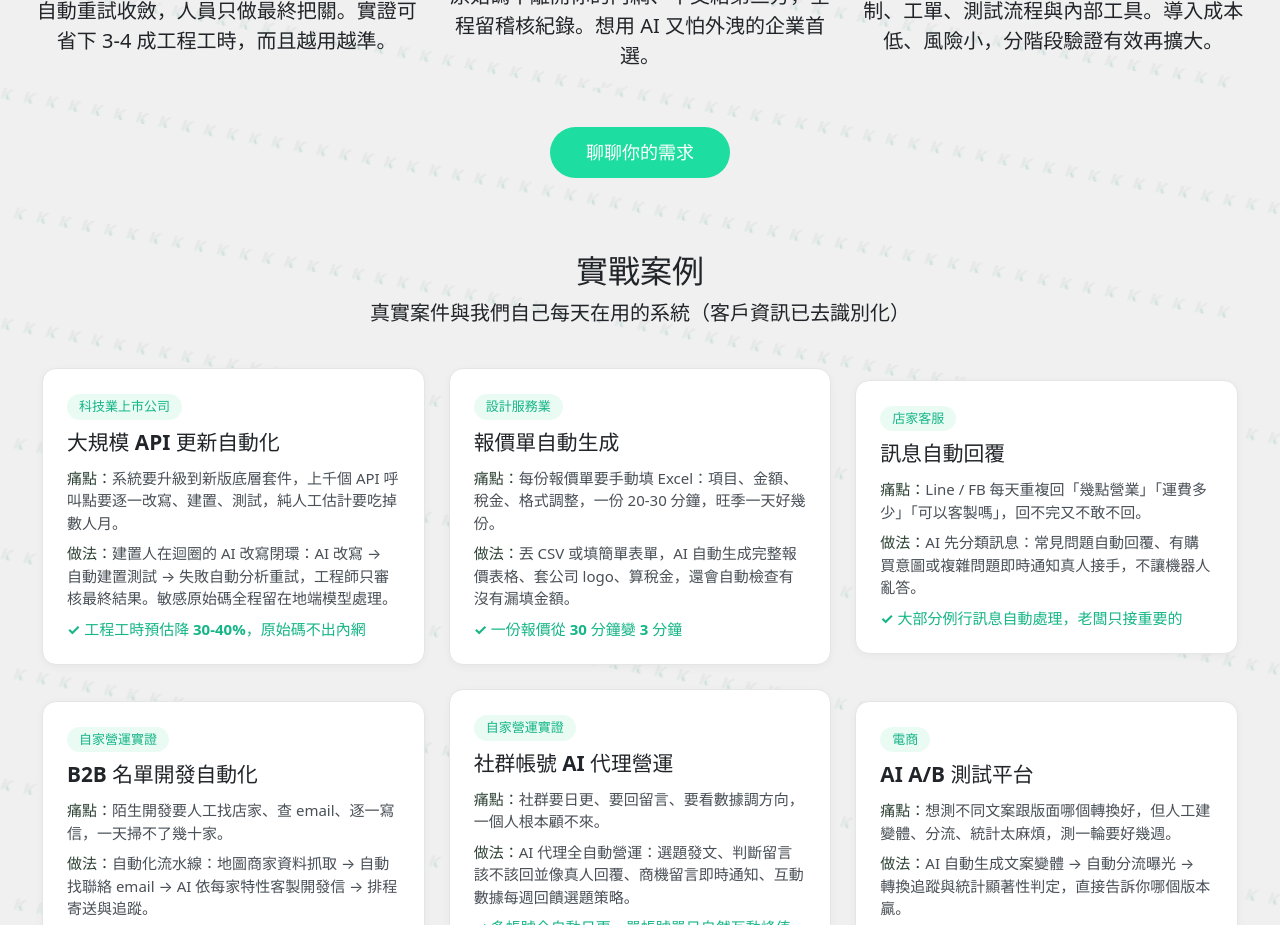
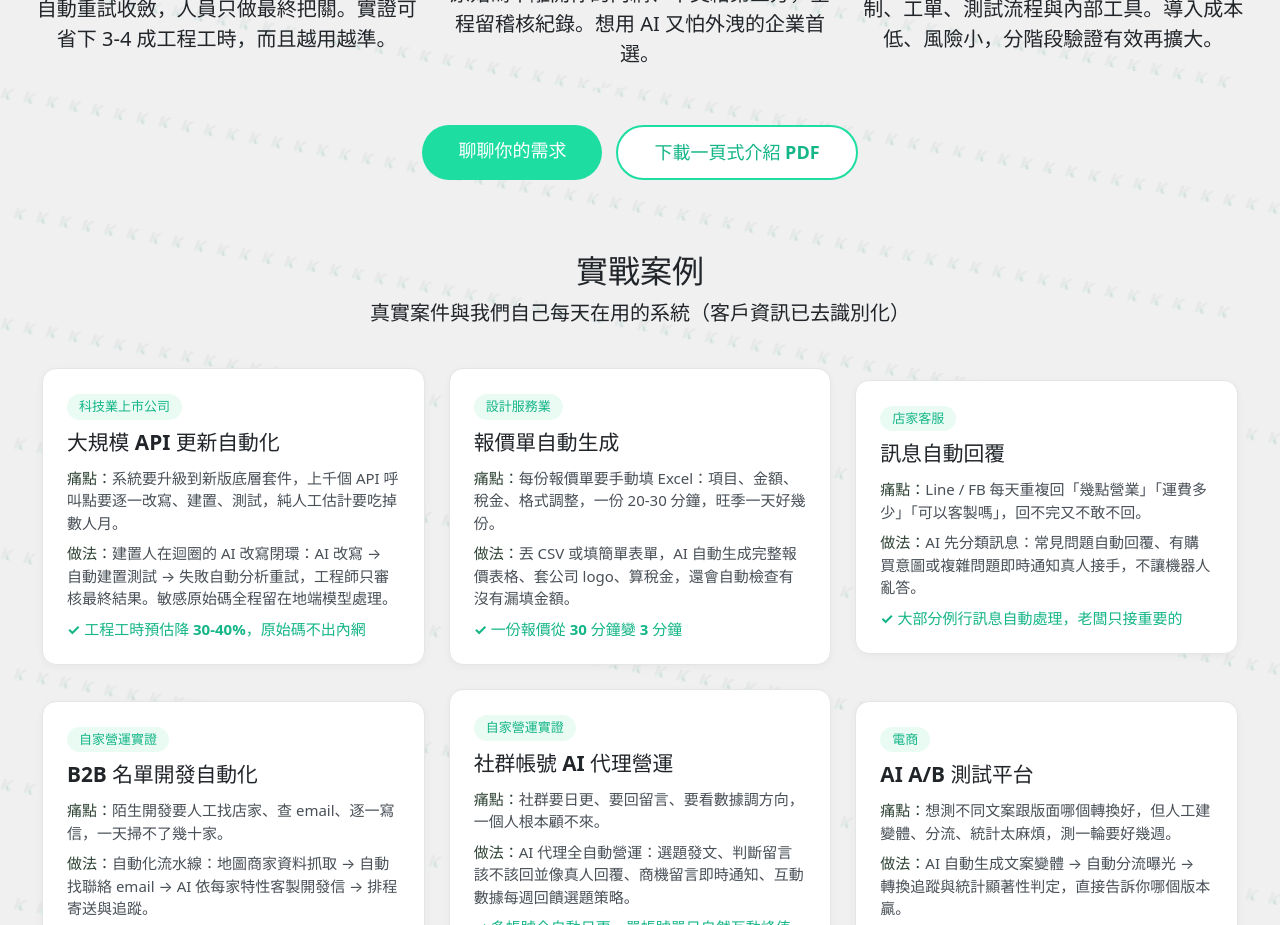
Before and after one commit to eric033014/ms300k_website, a React (Vite) app: page / in a window 1280 px wide. Shown: the part 1440-2365 px from the top of the page. Built offline with nearby package versions, Linux system fonts and the light colour scheme; no server answers.

Commit message:
Host AI one-pager PDF + download button

```diff
--- a/src/components/AIService.jsx
+++ b/src/components/AIService.jsx
@@ -103,7 +103,7 @@ const AIService = () => {
             </div>
           ))}
         </div>
-        <div style={{ textAlign: 'center', marginTop: '40px' }}>
+        <div style={{ textAlign: 'center', marginTop: '40px', display: 'flex', gap: '14px', justifyContent: 'center', flexWrap: 'wrap' }}>
           <a
             href="https://links.code-tw.com/#contact"
             target="_blank"
@@ -121,6 +121,24 @@ const AIService = () => {
           >
             聊聊你的需求
           </a>
+          <a
+            href="/ms300k-ai-onepager.pdf"
+            target="_blank"
+            rel="noopener noreferrer"
+            style={{
+              display: 'inline-block',
+              backgroundColor: '#fff',
+              color: '#14b586',
+              fontWeight: 'bold',
+              fontSize: '18px',
+              padding: '12px 36px',
+              borderRadius: '999px',
+              textDecoration: 'none',
+              border: '2px solid #1edda0',
+            }}
+          >
+            下載一頁式介紹 PDF
+          </a>
         </div>
       </div>
     </div>
```
Also changed, not shown: 1 other file (tests, documents, lock files or other folders).
